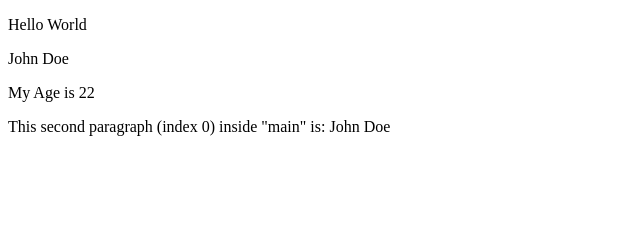
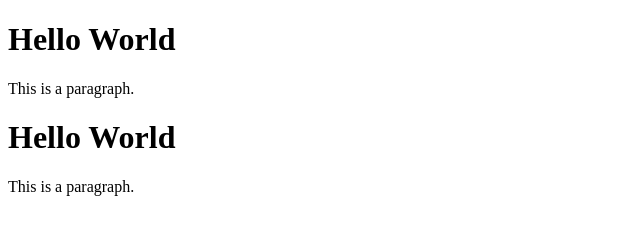
Before and after one commit to webDev5464/JavaScript-README, a plain HTML site: page index.html in a window 1280 px wide. Shown: the whole page, without its empty margins (0-640 px from the left). Drawn offline with Linux system fonts and the light colour scheme.

Commit message:
DOM Elements inside panding document.documentElement

```diff
--- a/index.html
+++ b/index.html
@@ -9,20 +9,13 @@
 
 <body>
 
-  <div id="main">
-    <p>Hello World</p>
-    <p>John Doe</p>
-  </div>
-
-  <p>My Age is 22</p>
+  <h1>Hello World</h1>
+  <p>This is a paragraph.</p>
 
   <p id="demo"></p>
 
   <script>
-    const x = document.getElementById("main")
-    const y = x.getElementsByTagName("p")
-
-    document.getElementById("demo").innerHTML = 'This second paragraph (index 0) inside "main" is: ' + y[1].innerHTML
+    document.getElementById("demo").innerHTML = document.body.innerHTML
   </script>
 
   <script src="./index.js"></script>
```
Also changed, not shown: README.md.
